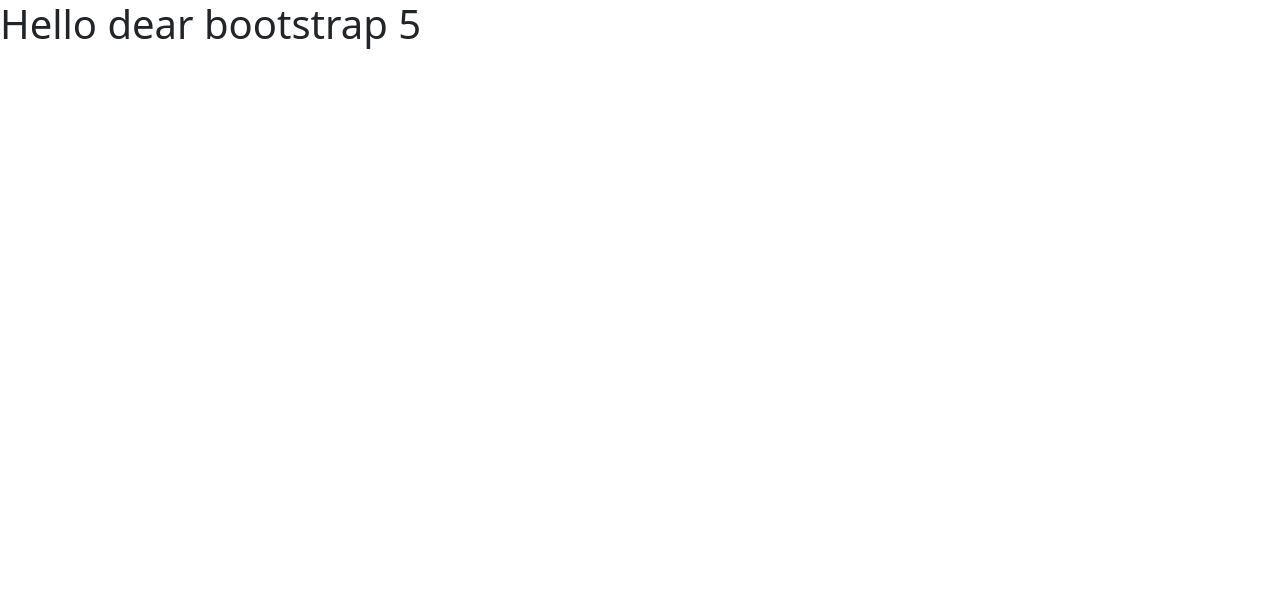
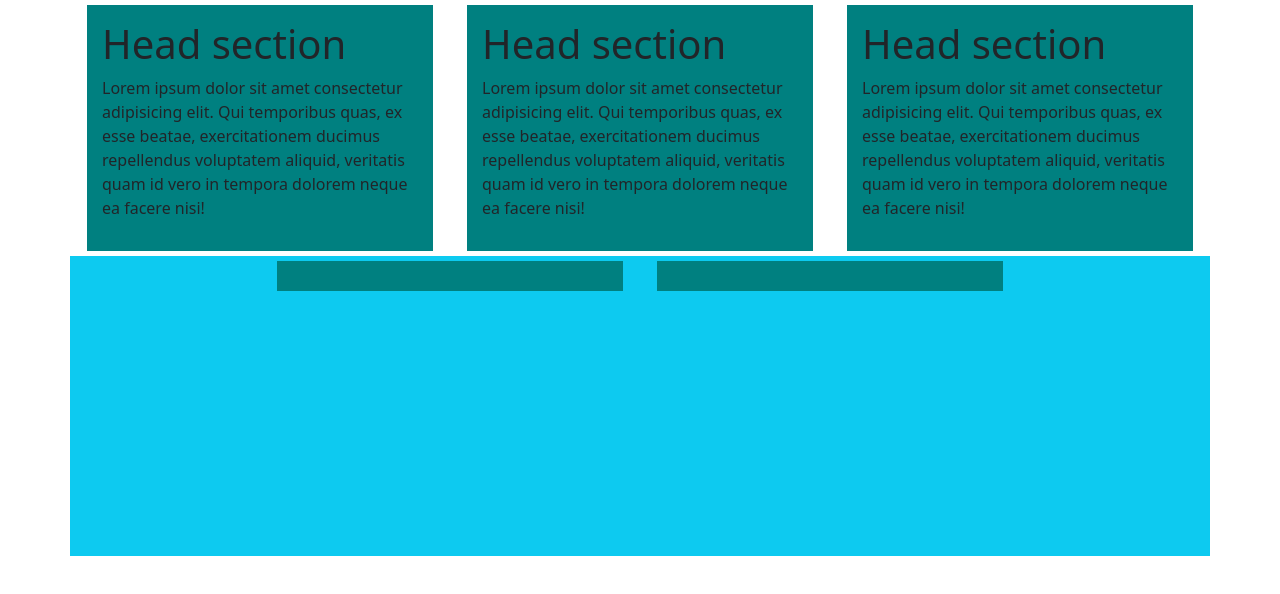
Before and after one commit to rahimjangi/bootstrapFive, a plain HTML site: page lesson 1/index.html in a window 1280 px wide. Drawn offline with nearby package versions, Linux system fonts and the light colour scheme.

```diff
--- a/lesson 1/index.html
+++ b/lesson 1/index.html
@@ -1,5 +1,6 @@
 <!DOCTYPE html>
 <html lang="en">
+
 <head>
     <meta charset="UTF-8">
     <meta http-equiv="X-UA-Compatible" content="IE=edge">
@@ -7,9 +8,62 @@
     <title>Document</title>
     <link href="https://cdn.jsdelivr.net/npm/bootstrap@5.0.2/dist/css/bootstrap.min.css" rel="stylesheet"
         integrity="sha384-EVSTQN3/azprG1Anm3QDgpJLIm9Nao0Yz1ztcQTwFspd3yD65VohhpuuCOmLASjC" crossorigin="anonymous">
+    <link href="style.css" rel="stylesheet">
 </head>
+
 <body>
-    <h1>Hello dear bootstrap 5</h1>
+    <div class="container">
+        <div class="row">
+            <div class="col-lg-4 col-md-6 col-sm-6">
+                <div class="box">
+                    <h1>Head section</h1>
+                    <p>Lorem ipsum dolor sit amet consectetur adipisicing elit. Qui temporibus quas, ex esse beatae,
+                        exercitationem ducimus repellendus voluptatem aliquid, veritatis quam id vero in tempora dolorem
+                        neque ea facere nisi!</p>
+                </div>
+            </div>
+            <div class="col-lg-4 col-md-6 col-sm-6">
+                <div class="box">
+                    <h1>Head section</h1>
+                    <p>Lorem ipsum dolor sit amet consectetur adipisicing elit. Qui temporibus quas, ex esse beatae,
+                        exercitationem ducimus
+                        repellendus voluptatem aliquid, veritatis quam id vero in tempora dolorem neque ea facere nisi!
+                    </p>
+                </div>
+            </div>
+            <div class="col-lg-4 col-md-6 col-sm-6">
+                <div class="box">
+                    <h1>Head section</h1>
+                    <p>Lorem ipsum dolor sit amet consectetur adipisicing elit. Qui temporibus quas, ex esse beatae,
+                        exercitationem ducimus
+                        repellendus voluptatem aliquid, veritatis quam id vero in tempora dolorem neque ea facere nisi!
+                    </p>
+                </div>
+            </div>
+        </div>
+    </div>
+
+    <div class="container  ">
+        <div class="row bg-info height justify-content-center">
+            <div class="col-md-4 "><div class="box"></div></div>
+            <div class="col-md-4 "><div class="box"></div></div>
+        </div>
+    </div>
+
+
+
+
+
+
+
+
+
+
+
+
+
+
+
 
 
 
@@ -23,5 +77,7 @@
     <script src="https://cdn.jsdelivr.net/npm/bootstrap@5.0.2/dist/js/bootstrap.min.js"
         integrity="sha384-cVKIPhGWiC2Al4u+LWgxfKTRIcfu0JTxR+EQDz/bgldoEyl4H0zUF0QKbrJ0EcQF"
         crossorigin="anonymous"></script>
+
 </body>
+
 </html>
--- /dev/null
+++ b/lesson 1/style.css
@@ -0,0 +1,8 @@
+.box{
+    padding:15px;
+    background-color: teal;
+    margin: 5px;;
+}
+.height{
+    height: 300px;
+}
```
